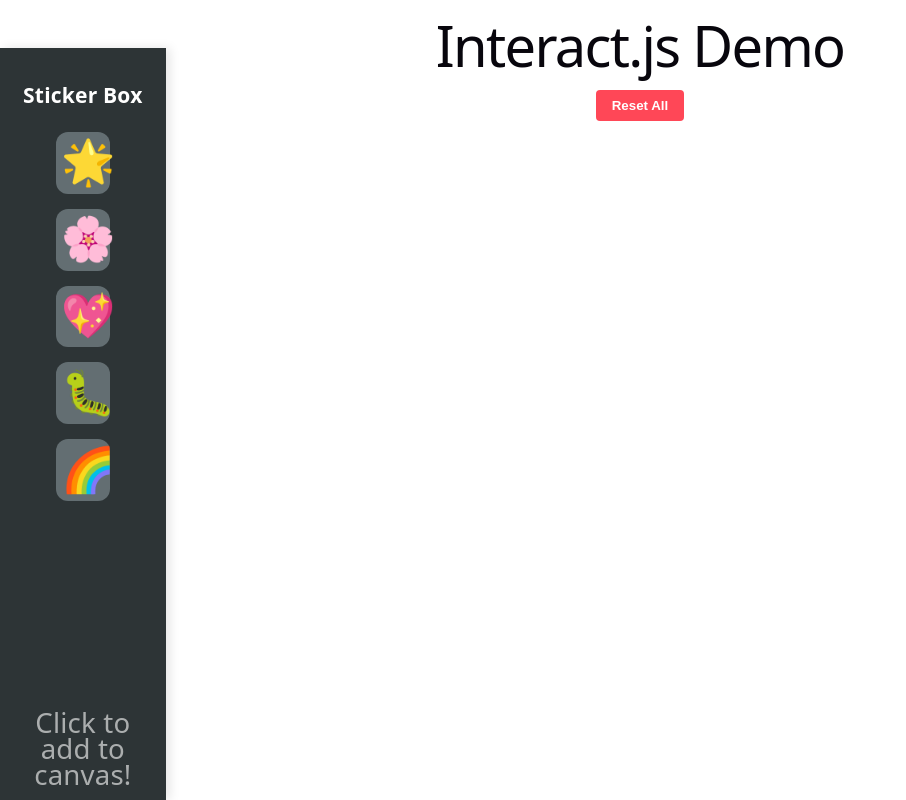
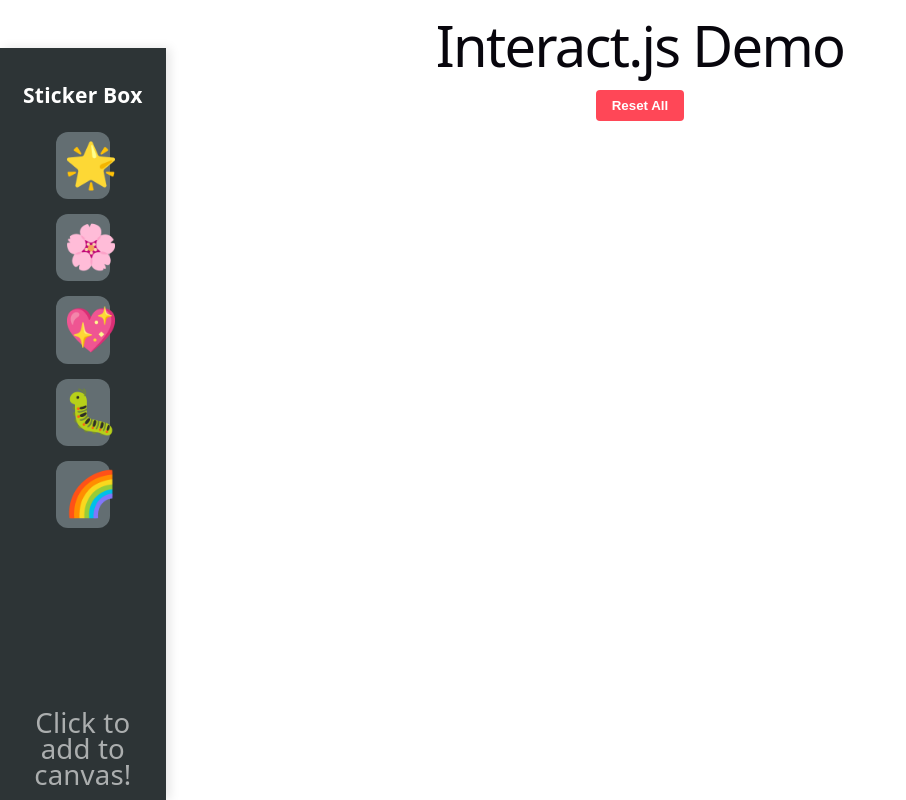
Before and after one commit to annalapradeBU/interact-show-and-tell, a React (Vite) app: page / in a window 1280 px wide. Shown: the whole page, without its empty margins (0-906 px from the left). Built offline with nearby package versions, Linux system fonts and the light colour scheme.

Commit message:
quick aesthetic modification

```diff
--- a/src/App.css
+++ b/src/App.css
@@ -56,7 +56,7 @@
   background: #636e72;
   border: none;
   font-size: calc(18px + 2vw);
-  padding: 10%;
+  padding: 15%;
   border-radius: 12px;
   cursor: pointer;
   transition: transform 0.2s, background 0.2s; /* on hover, become slighter and slighly bigger to show that we're hovering */
```
